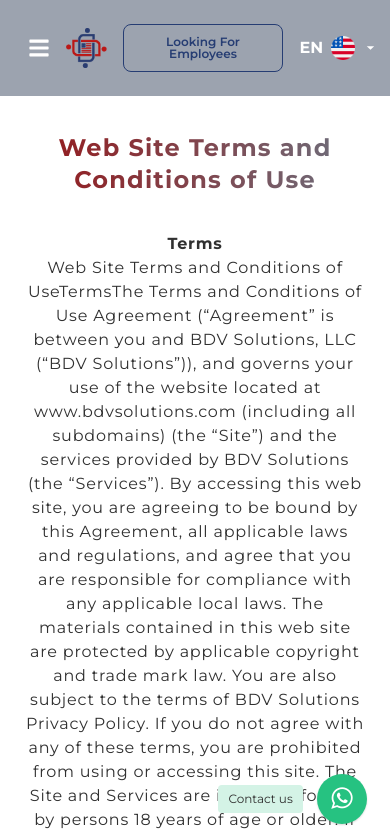
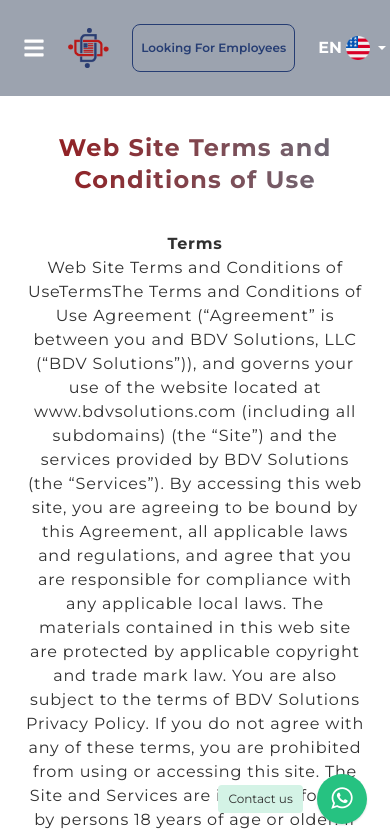
Before and after one commit to bryansanudo/motion-workforce, a React (Vite) app: page /terms-services in a window 390 px wide. Shown: the top 835 px of the page. Built offline with nearby package versions, Linux system fonts and the light colour scheme; the HTML template or start-up script is replaced by a standard one.

Commit message:
navbar mobile

```diff
--- a/src/components/individuals/INavbar.jsx
+++ b/src/components/individuals/INavbar.jsx
@@ -179,7 +179,7 @@
   return (
     <>
       <div className="fixed w-full h-24 bg-gray-400 text-white z-20">
-        <div className="flex justify-between gap-4 items-center lg:mx-10 px-3 h-full">
+        <div className="flex justify-between gap-[6px] items-center lg:mx-10   h-full">
           <Link to="/individuals/home">
             <img
               src={logo}
@@ -232,7 +232,7 @@
           <details className="dropdown dropdown-end ">
             <summary
               onClick={handleDropdown}
-              className="uppercase font-bold flex  items-center justify-center gap-2 cursor-pointer"
+              className="uppercase font-bold flex  items-center justify-center gap-1 cursor-pointer"
             >
               {language}
               <img src={languageIcon} className="w-6 h-6" alt="" />
```
